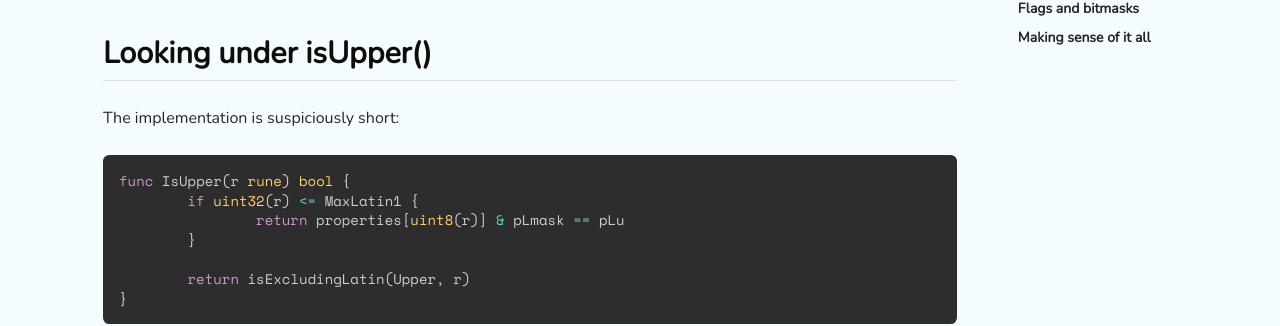
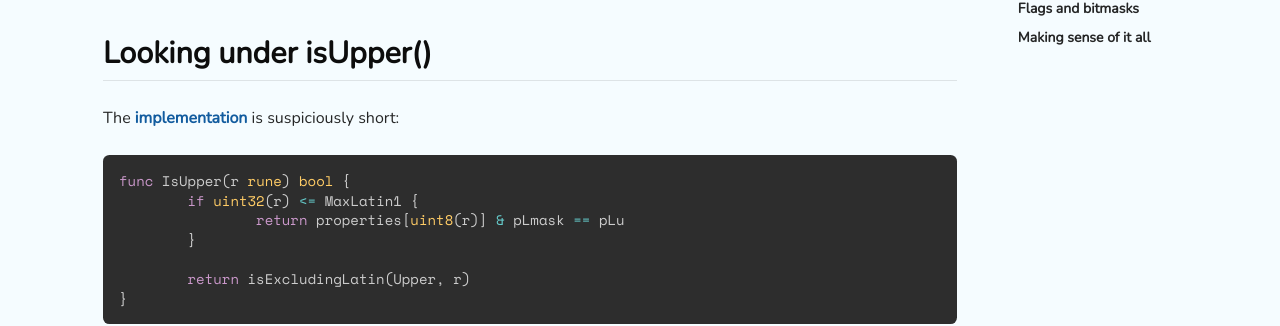
Before and after one commit to ervinb/ervinb.github.io, a Jekyll site: the page built from _posts/2019-08-06-upcase-in-go-the-long-way-around.md, in a window 1280 px wide and 900 px high, scrolled down 1590 px. Shown: the part 153-479 px from the top of the window. Built offline with Jekyll 4.4.1, drawn with Linux system fonts in a browser that asks for light colours; nearby versions of some CDN libraries; comment, search, counter and statistics services are not loaded; part of the change alters nothing that is shown.

Commit message:
Implmentation link

````diff
--- a/_posts/2019-08-06-upcase-in-go-the-long-way-around.md
+++ b/_posts/2019-08-06-upcase-in-go-the-long-way-around.md
@@ -52,7 +52,7 @@ include some Go and general programming concepts. Let's see how `isUpper()` work
 
 ## Looking under isUpper()
 
-The implementation is suspiciously short:
+The [implementation](https://golang.org/src/unicode/letter.go#L183) is suspiciously short:
 
 
 ```golang
````
